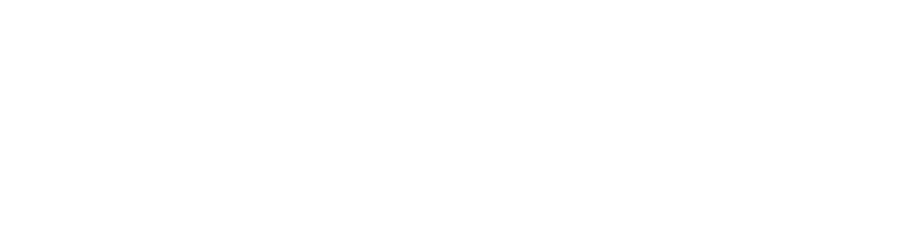
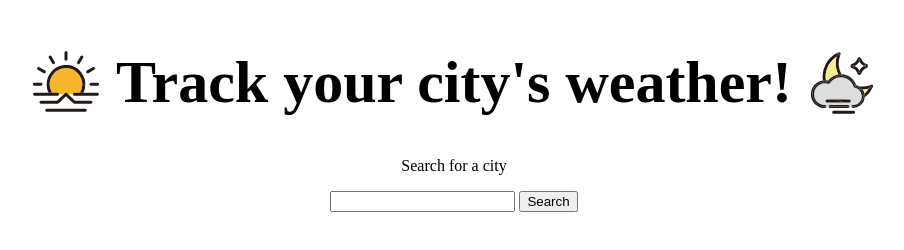
Before and after one commit to FHernandez08/Web-Development-Bootcamp-Review, a plain HTML site: page Weather App/index.html in a window 1280 px wide. Shown: the whole page, without its empty margins (186-1090 px from the left). Drawn offline with Linux system fonts and the light colour scheme.

Commit message:
Designed the structure
Working on the functionality

```diff
--- a/Weather App/index.html
+++ b/Weather App/index.html
@@ -4,8 +4,30 @@
     <meta charset="UTF-8">
     <meta name="viewport" content="width=device-width, initial-scale=1.0">
     <title>Weather App</title>
+
+    <!--CSS File-->
+    <link rel="stylesheet" href="style.css">
 </head>
 <body>
+    <header>
+        <img src="images/morning_header.svg" alt="morning-header-logo" id="header-img morning"
+        width="100">
+        <h1>Track your city's weather!</h1>
+        <img src="images/night_header.svg" alt="night-header-logo" id="header-img morning"
+        width="100">
+    </header>
+    <main>
+        <div class="search">
+            <label for="search-bar">Search for a city</label>
+            <div class="search-section">
+                <input type="search" name="search-bar" id="search-bar" title="search">
+                <button id="search-button">Search</button>
+            </div>
+        </div>
+    </main>
 
+
+    <!-- JS File -->
+    <script src="main.js"></script>
 </body>
 </html>
--- a/Weather App/style.css
+++ b/Weather App/style.css
@@ -0,0 +1,21 @@
+body {
+
+}
+
+header {
+    display: flex;
+    flex-direction: row;
+    justify-content: center;
+    align-items: center;
+
+    font-size: 30px;
+}
+
+.search {
+    display: flex;
+    flex-direction: column;
+    justify-content: center;
+    align-items: center;
+    gap: 16px;
+
+}
```
Also changed, not shown: Weather App/images/morning_header.svg (added), Weather App/images/night_header.svg (added).
